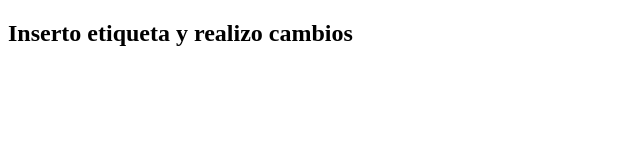
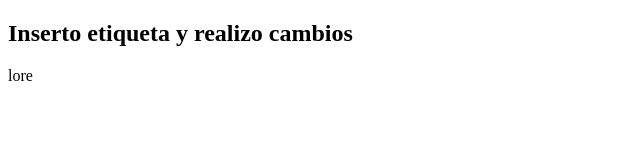
Before and after one commit to mapulgarin2/ejemplogithub, a plain HTML site: page index.html in a window 1280 px wide. Shown: the full height of the page, 0-640 px from the left. Drawn offline with Linux system fonts and the light colour scheme.

Commit message:
Realizo cambios en funciones.js y index.html

```diff
--- a/funciones.js
+++ b/funciones.js
@@ -0,0 +1 @@
+console.log('Hola Mundo')
--- a/index.html
+++ b/index.html
@@ -8,6 +8,7 @@
 </head>
 <body>
     <h2>Inserto etiqueta y realizo cambios</h2>
+    <p>lore</p>
 
 </body>
 </html>
```
